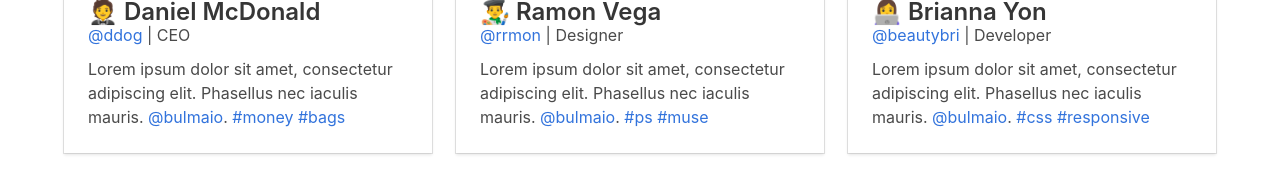
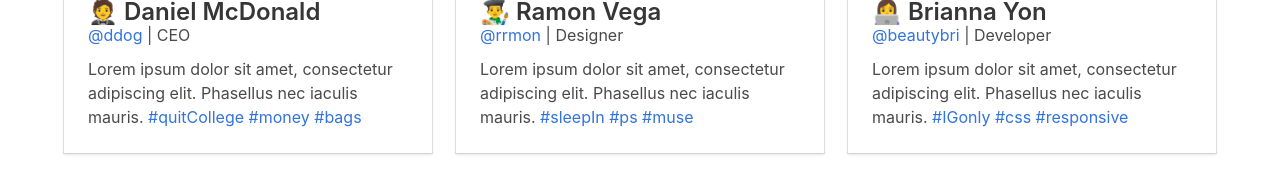
Before and after one commit to Douten/FlyAR, a Jekyll site: the page built from about.html, in a window 1280 px wide. Shown: the part 626-820 px from the top of the page. Built offline with Jekyll 4.4.1, drawn with Linux system fonts in a browser that asks for light colours.

Commit message:
about page

```diff
--- a/about.html
+++ b/about.html
@@ -38,7 +38,7 @@ permalink: /about/
 
 						<div class="content">
 						Lorem ipsum dolor sit amet, consectetur adipiscing elit.
-						Phasellus nec iaculis mauris. <a>@bulmaio</a>.
+						Phasellus nec iaculis mauris. <a>#quitCollege</a>
 						<a href="#">#money</a> <a href="#">#bags</a>
 						<br>
 						</div>
@@ -62,7 +62,7 @@ permalink: /about/
 
 						<div class="content">
 						Lorem ipsum dolor sit amet, consectetur adipiscing elit.
-						Phasellus nec iaculis mauris. <a>@bulmaio</a>.
+						Phasellus nec iaculis mauris. <a>#sleepIn</a>
 						<a href="#">#ps</a> <a href="#">#muse</a>
 						<br>
 						</div>
@@ -86,7 +86,7 @@ permalink: /about/
 
 								<div class="content">
 								Lorem ipsum dolor sit amet, consectetur adipiscing elit.
-								Phasellus nec iaculis mauris. <a>@bulmaio</a>.
+								Phasellus nec iaculis mauris. <a>#IGonly</a>
 								<a href="#">#css</a> <a href="#">#responsive</a>
 								<br>
 								</div>
```
